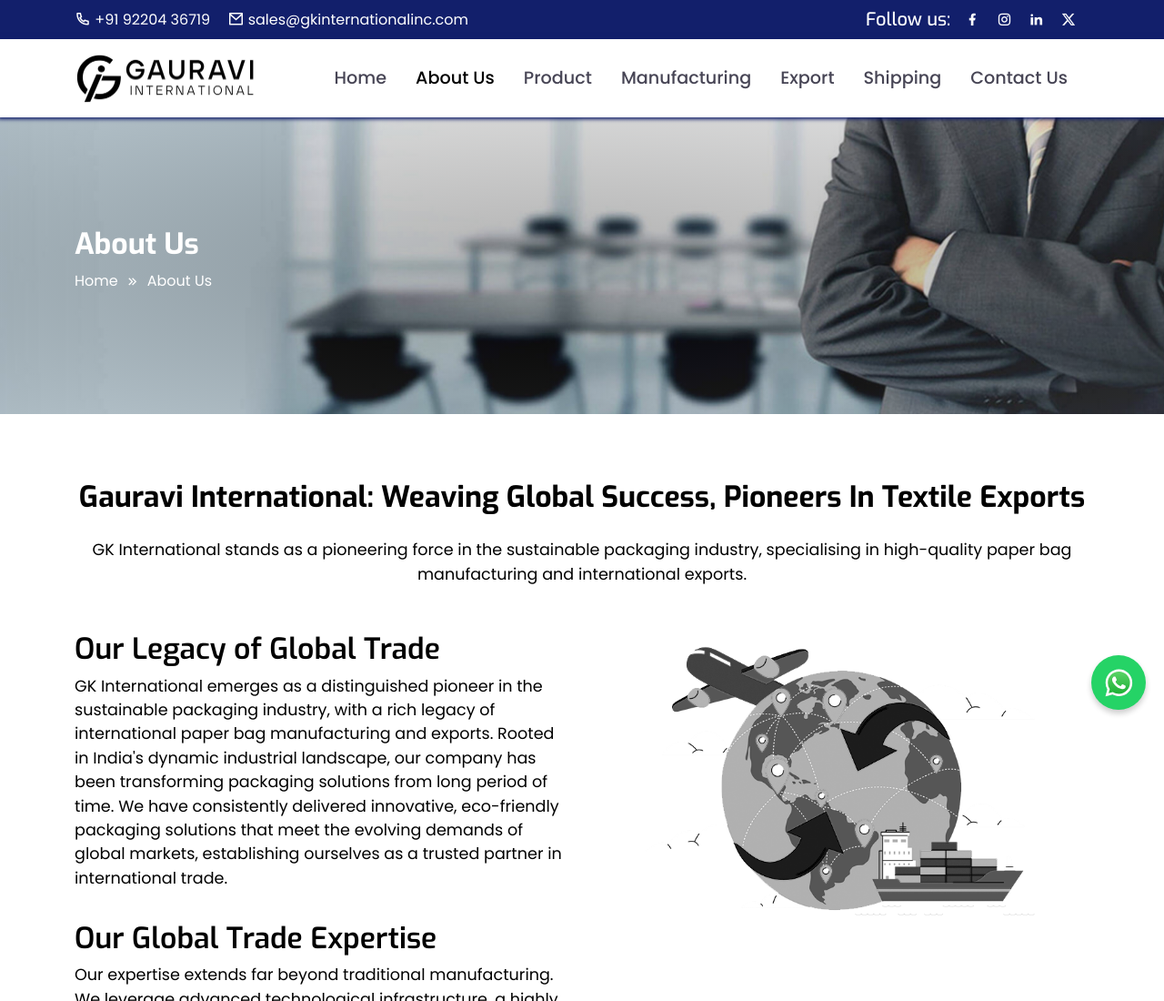
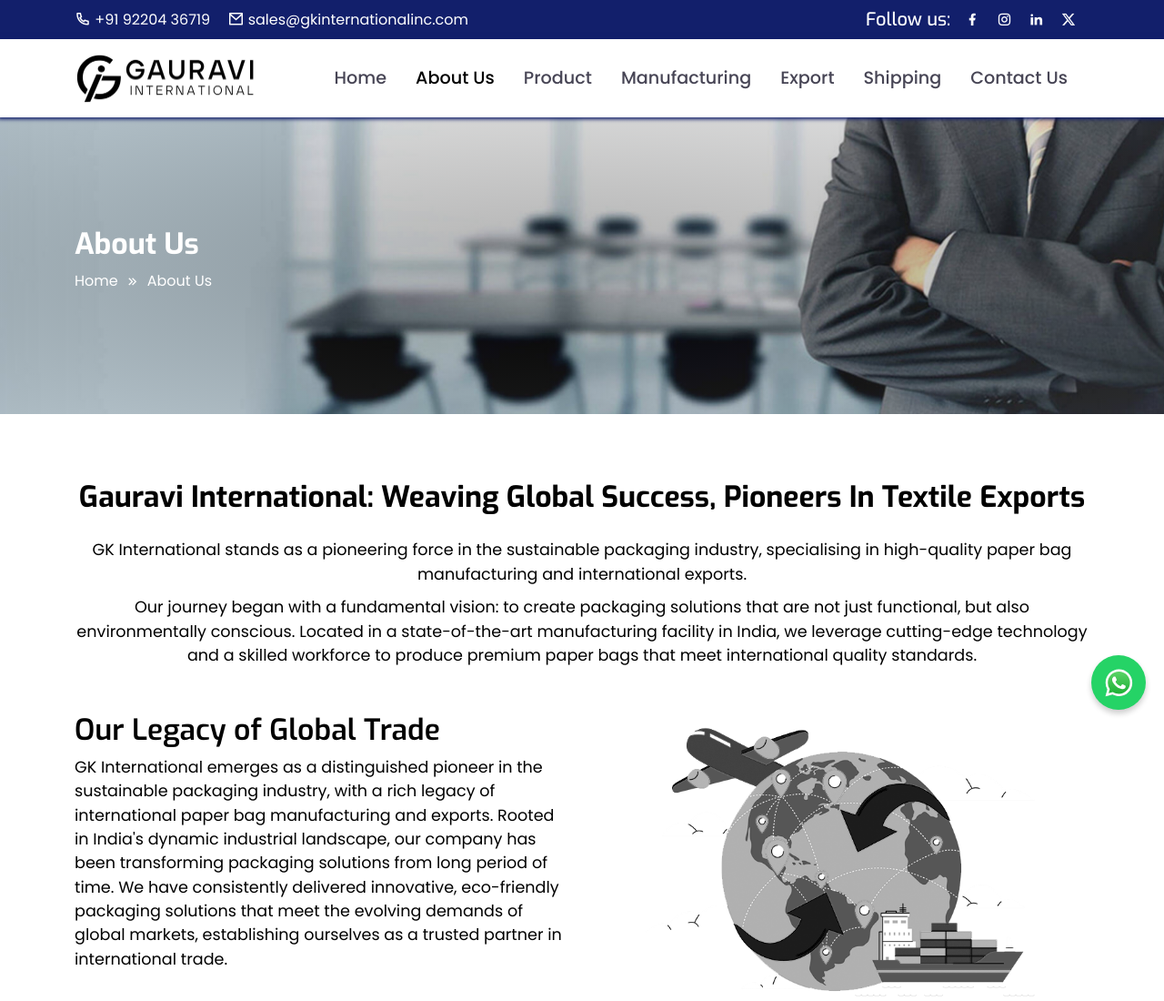
Before and after one commit to akkushwaha7834/gk-international, a plain HTML site: page about-us.html in a window 1280 px wide. Shown: the top 1100 px of the page at 91% size. Drawn offline with nearby package versions, Linux system fonts and the light colour scheme.

Commit message:
Aboyt Page done

```diff
--- a/about-us.html
+++ b/about-us.html
@@ -127,6 +127,9 @@
             <div class="col-lg-12 text-center">
                 <h2 class="h1">Gauravi International: Weaving Global Success, Pioneers in Textile Exports</h2>
                 <p>GK International stands as a pioneering force in the sustainable packaging industry, specialising in high-quality paper bag manufacturing and international exports.</p>
+                <p>
+                    Our journey began with a fundamental vision: to create packaging solutions that are not just functional, but also environmentally conscious. Located in a state-of-the-art manufacturing facility in India, we leverage cutting-edge technology and a skilled workforce to produce premium paper bags that meet international quality standards.
+                </p>
             </div>
         </div>
         <div class="row mt-3 gy-4 unique_features_row">
```
